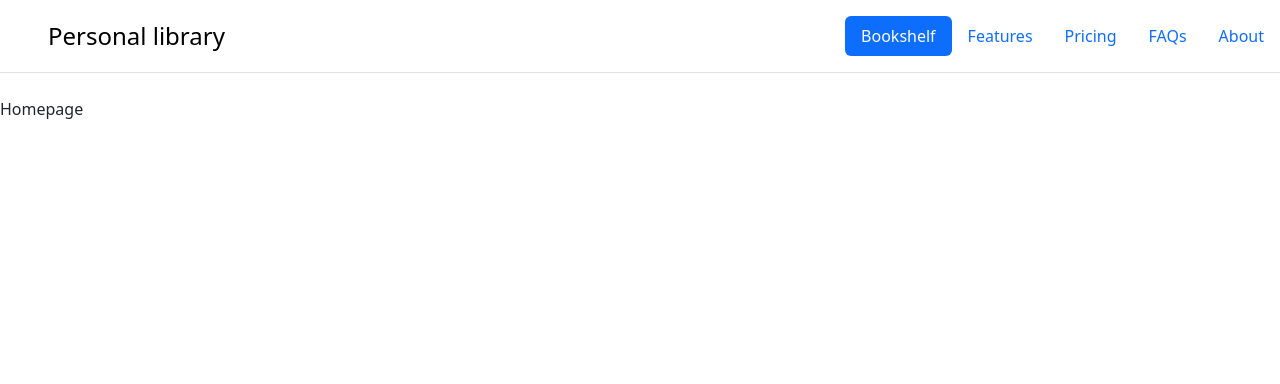
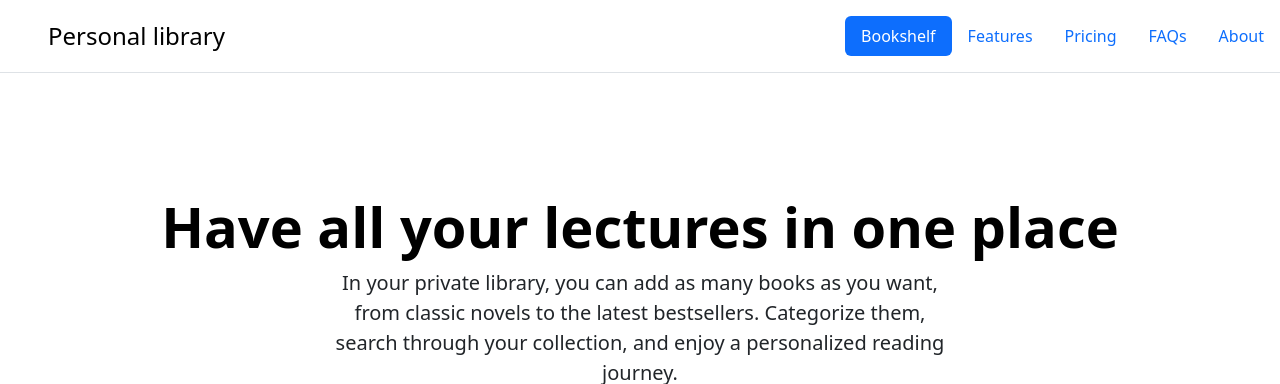
Before and after one commit to rcabmoy622/library, a Flask app: page / in a window 1280 px wide. Shown: the top 384 px of the page. Run offline with Flask 3, Linux system fonts and the light colour scheme.

Commit message:
I update files

```diff
--- a/static/styles.css
+++ b/static/styles.css
@@ -8,6 +8,6 @@ body {
     flex-direction: column; /* Colocar elementos en columna */
 }
 
-.content {
+.pages_content {
     flex: 1; /* Empujar footer al fondo */
 }
--- a/templates/base.html
+++ b/templates/base.html
@@ -32,7 +32,7 @@
     </ul>
   </header>
 
-  <div class="content">
+  <div class="pages_content">
     {% block body %}
     {% endblock %}
   </div>
--- a/templates/home.html
+++ b/templates/home.html
@@ -5,5 +5,48 @@ Personal library
 {% endblock %}
 
 {% block body %}
-Homepage
+
+<div class="px-4 pt-5 my-5 text-center border-bottom">
+    <h1 class="display-4 fw-bold text-body-emphasis">Have all your lectures in one place</h1>
+    <div class="col-lg-6 mx-auto">
+        <p class="lead mb-4">In your private library, you can add as many books as you want, from classic novels to the latest bestsellers. Categorize them, search through your collection, and enjoy a personalized reading journey.</p>
+        <div class="d-grid gap-2 d-sm-flex justify-content-sm-center mb-5">
+            <button type="button" class="btn btn-primary btn-lg px-4 me-sm-3">Let's add</button>
+            <button type="button" class="btn btn-outline-secondary btn-lg px-4">Know more</button>
+        </div>
+    </div>
+    <div class="overflow-hidden" style="max-height: 40vh;">
+        <div class="container px-5" style="overflow: hidden; width: 700px; height: 500px; border-radius: 15px;">
+            <img src="https://media.istockphoto.com/id/604333946/vector/bookshelves-with-books-on-laptop-screen-online-digital-library.jpg?s=612x612&w=0&k=20&c=0HCRo7OUTHJBMCuE9V9T6psd1b0eODVfxba6a2qJc2U="
+                 class="img-fluid border rounded-3 shadow-lg mb-4"
+                 alt="Digital Bookshelf"
+                 style="object-fit: cover; transform: scale(1.8);" loading="lazy">
+        </div>
+    </div>
+</div>
+
+<hr class="my-5" style="border: none; background-color: #ffffff; height: 45px;
+    box-shadow: inset 0 5px 15px rgba(0, 0, 0, 0.6), inset 0 -5px 15px rgba(0, 0, 0, 0.6);">
+
+<div class="container col-xxl-8 px-4 py-5">
+    <div class="row flex-lg-row-reverse align-items-center g-5 py-5">
+        <div class="col-10 col-sm-8 col-lg-6">
+            <img src="https://img.freepik.com/premium-vector/online-library-people-reading-books-smartphone-with-reader-app-online-book-store-library-education-flat-concept-illustration-education-book-app-digital-bookshelf-students_53562-11803.jpg"
+                 class="d-block mx-lg-auto img-fluid"
+                 alt="Add authors"
+                 width="700" height="500"
+                 loading="lazy">
+        </div>
+        <div class="col-lg-6">
+            <h1 class="display-5 fw-bold text-body-emphasis lh-1 mb-3">Track your favourite authors</h1>
+            <p class="lead">Store your favourite authors alongside your books, easily organize them, and keep track of all their works and creations in one convenient, centralized place, making it simple to manage your entire literary collection.</p>
+            <div class="d-grid gap-2 d-md-flex justify-content-md-start">
+                <button type="button" class="btn btn-primary btn-lg px-4 me-md-2">See authors</button>
+                <button type="button" class="btn btn-outline-secondary btn-lg px-4">Know more</button>
+            </div>
+        </div>
+    </div>
+</div>
+
+
 {% endblock %}
```
Also changed, not shown: media/digital_bookshelf.jpg (added).
